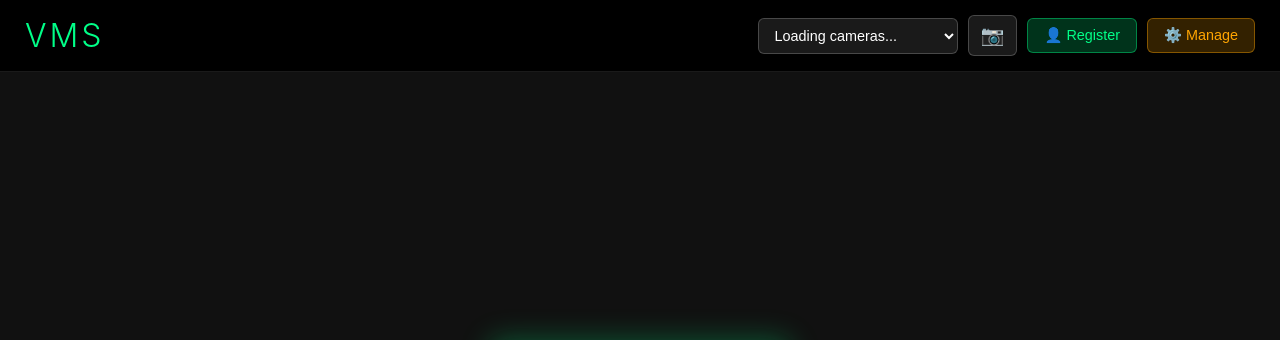
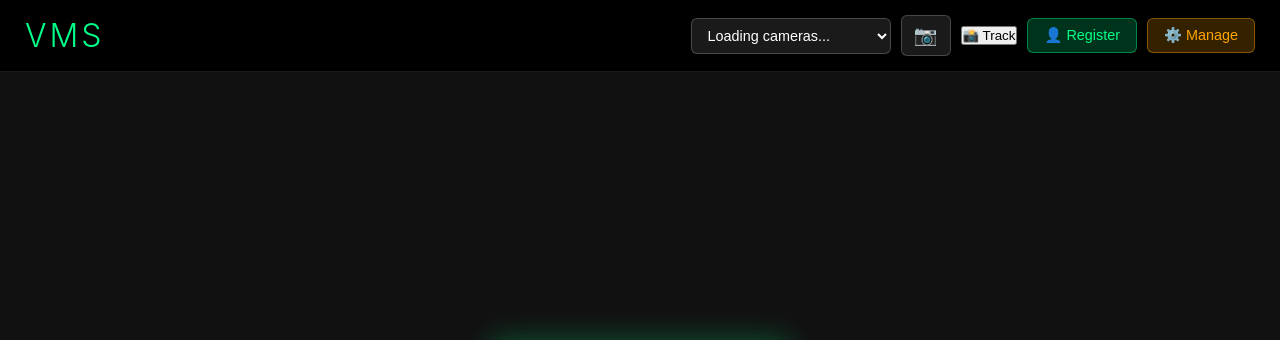
Before and after one commit to sumit111111113/AI, a Node server app: page / in a window 1280 px wide. Shown: the top 340 px of the page. Run offline with Node 20, Linux system fonts and the light colour scheme; some libraries are stand-ins or nearby versions.

Commit message:
Add face tracking toggle button
cgen-f594d62f81934c8f828b64ac53263e02

```diff
--- a/views/index.ejs
+++ b/views/index.ejs
@@ -16,6 +16,7 @@
                 <option value="">Loading cameras...</option>
             </select>
             <button id="flipCamera" class="flip-btn" title="Flip Camera">📷</button>
+            <button id="trackingToggle" class="tracking-btn" title="Toggle Face Tracking">📸 Track</button>
             <button id="registerUserBtn" class="register-btn" title="Register New User">👤 Register</button>
             <button id="manageUsersBtn" class="manage-btn" title="Manage Users">⚙️ Manage</button>
         </div>
```
